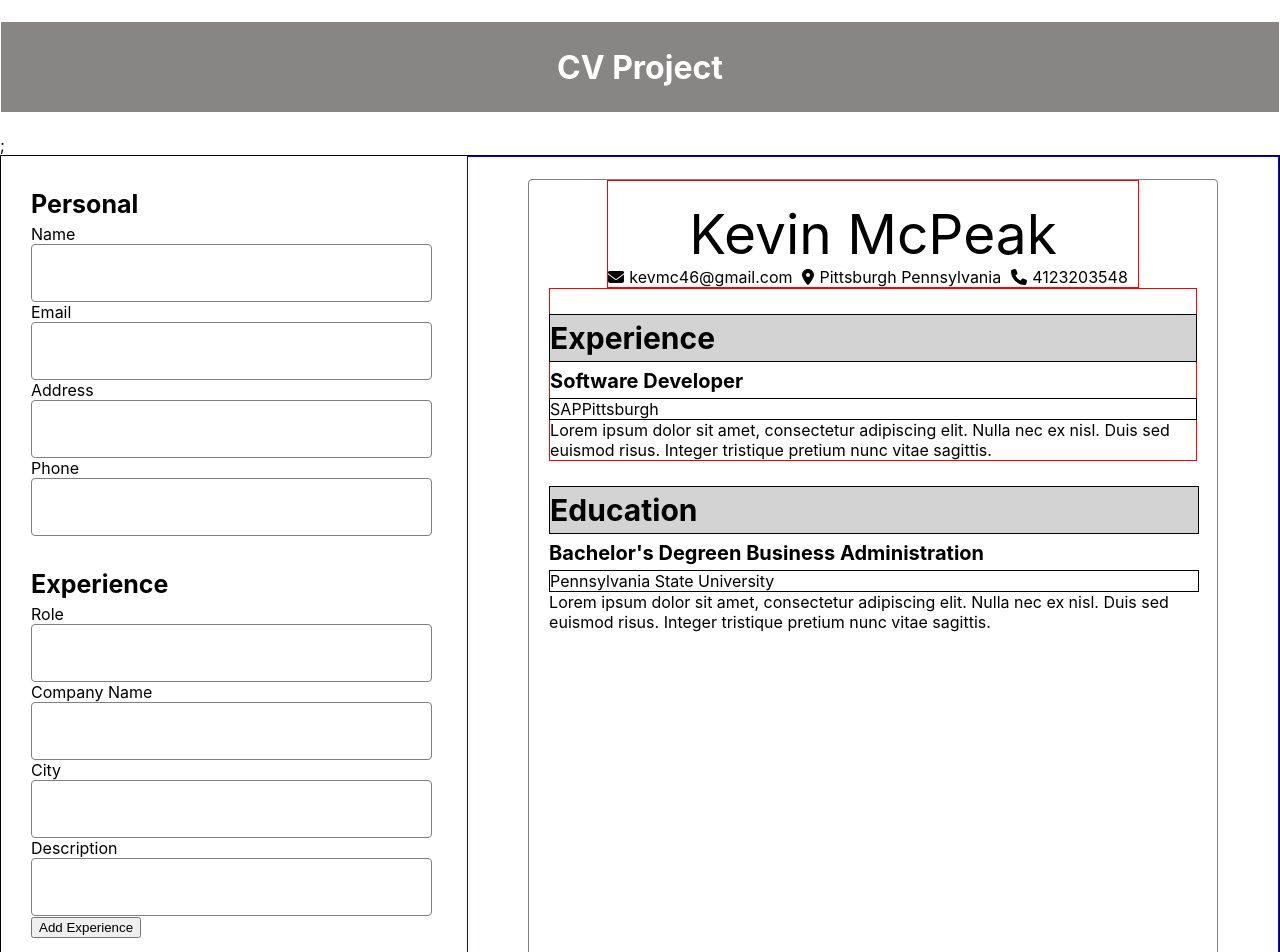
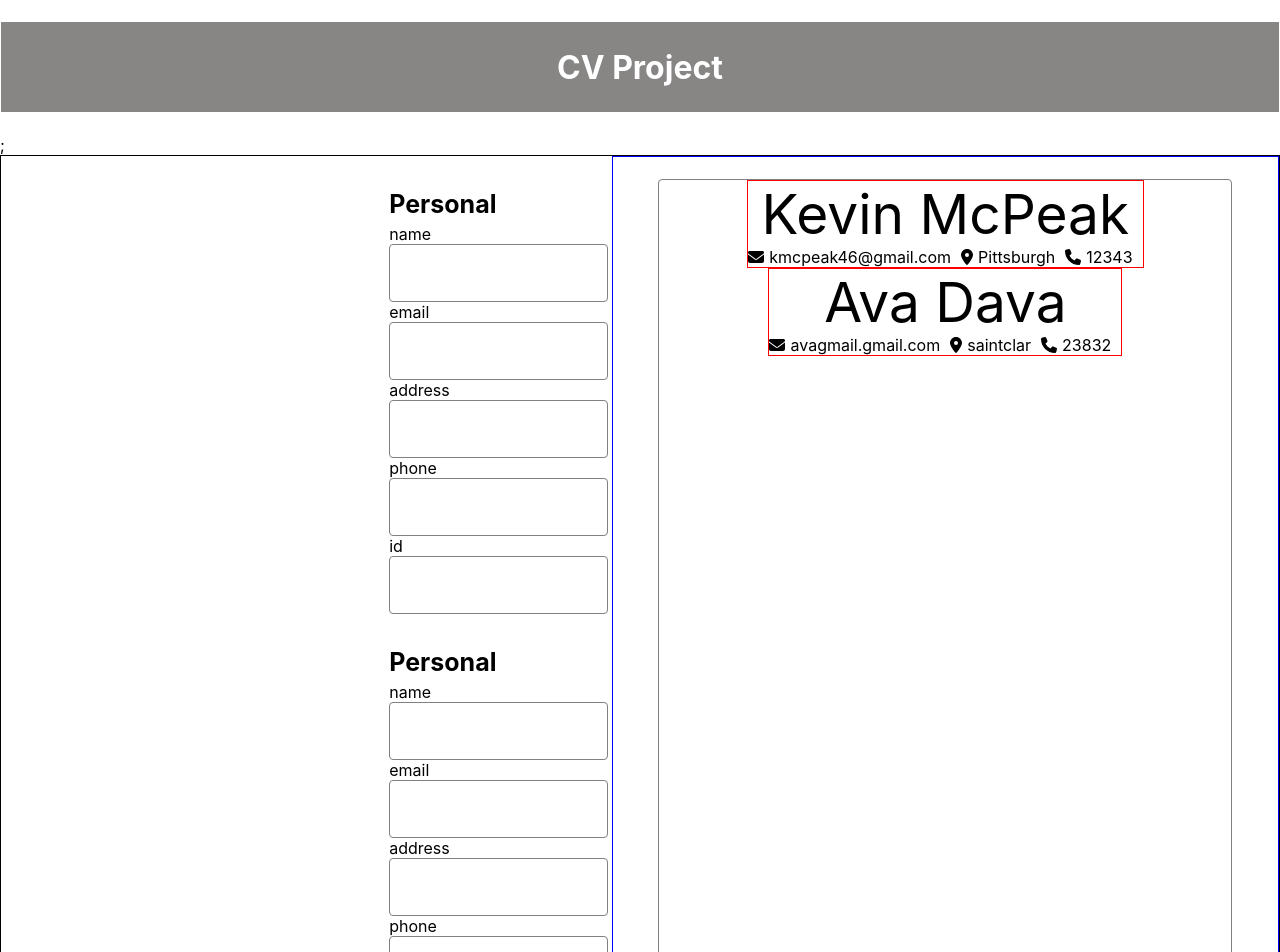
Before and after one commit to kpgh46/coverproject, a React (Create React App) app: page / in a window 1280 px wide. Shown: the top 952 px of the page. Built offline with nearby package versions, Linux system fonts and the light colour scheme.

Commit message:
feature to map entry to preview

```diff
--- a/package.json
+++ b/package.json
@@ -13,6 +13,7 @@
     "react": "^18.1.0",
     "react-dom": "^18.1.0",
     "react-scripts": "5.0.1",
+    "uniqid": "^5.4.0",
     "web-vitals": "^2.1.4"
   },
   "scripts": {
--- a/src/App.js
+++ b/src/App.js
@@ -1,4 +1,5 @@
 import "./App.css";
+import uniqid from "uniqid";
 import React from "react";
 import Entry from "./components/Entry";
 import { FontAwesomeIcon } from "@fortawesome/react-fontawesome";
@@ -7,27 +8,9 @@ import {
 	faPhone,
 	faLocationDot,
 } from "@fortawesome/free-solid-svg-icons";
+import { isContentEditable } from "@testing-library/user-event/dist/utils";
 
 function App() {
-	let [data, setData] = React.useState({
-		name: "Kevin McPeak",
-		email: "kevmc46@gmail.com",
-		address: "Pittsburgh Pennsylvania",
-		phone: "4123203548",
-		role: "Software Developer",
-		company: "SAP",
-		city: "Pittsburgh",
-		university: "Pennsylvania State University",
-		location: "Erie, PA",
-		major: "Bachelor's Degreen Business Administration",
-		minor: "",
-		degree: "",
-		gpa: "",
-		description:
-			"Lorem ipsum dolor sit amet, consectetur adipiscing elit. Nulla nec ex nisl. Duis sed euismod risus. Integer tristique pretium nunc vitae sagittis.",
-	});
-	console.log(data.first);
-
 	const mailIcon = (
 		<FontAwesomeIcon icon={faEnvelope} style={{ marginRight: "5px" }} />
 	);
@@ -38,102 +21,80 @@ function App() {
 		<FontAwesomeIcon icon={faLocationDot} style={{ marginRight: "5px" }} />
 	);
 
-	// let [first, setFirst] = React.useState("");
+	//////////////////////////////////////////////////////
+
+	let [personaldata, setPersonalData] = React.useState([
+		{
+			name: "Kevin McPeak",
+			email: "kmcpeak46@gmail.com",
+			address: "Pittsburgh",
+			phone: "12343",
+			id: uniqid(),
+		},
+		{
+			name: "Ava Dava",
+			email: "avagmail.gmail.com",
+			address: "saintclar",
+			phone: "23832",
+			id: uniqid(),
+		},
+	]);
+
+	let personal = personaldata.map((item) => {
+		return (
+			<section className="preview-personal">
+				<div className="name">{item.name}</div>
+				<div className="contact-info">
+					<div style={{ marginRight: "10px" }}>
+						{mailIcon}
+						{item.email}
+					</div>
+					<div style={{ marginRight: "10px" }}>
+						{locationIcon}
+						{item.address}
+					</div>
+					<div style={{ marginRight: "10px" }}>
+						{phoneIcon}
+						{item.phone}
+					</div>
+				</div>
+			</section>
+		);
+	});
+	console.log(personaldata);
 
 	function updatePreview(event) {
-		setData((prevFormData) => {
-			return {
-				...prevFormData,
-				[event.target.name]: [event.target.value],
-			};
-		});
+		setPersonalData((prevData) =>
+			prevData.map((item) => {
+				return event.target.id === item.id
+					? { ...item, [event.target.name]: event.target.value }
+					: item;
+			})
+		);
 	}
+
+	let personalEntry = personaldata.map((item) => {
+		return (
+			<div>
+				<Entry
+					key={item.id}
+					text={Object.entries(item)}
+					entryHeader="Personal"
+					id={item.id}
+					updatePreview={updatePreview}
+				/>
+			</div>
+		);
+	});
 
 	return (
 		<div>
 			<h1 className="header">CV Project </h1>;
 			<div className="main">
-				<div className="entry">
-					<section className="personal">
-						<Entry
-							updateFirst={updatePreview}
-							entryHeader="Personal"
-							text={["Name", "Email", "Address", "Phone"]}
-						/>
-					</section>
-
-					<section className="experience">
-						<Entry
-							updateFirst={updatePreview}
-							entryHeader="Experience"
-							text={[
-								"Role",
-								"Company Name",
-								"City",
-								"Description",
-							]}
-						/>
-						<button>Add Experience</button>
-					</section>
-
-					<section className="education">
-						<Entry
-							updateFirst={updatePreview}
-							entryHeader="Education"
-							text={[
-								"University",
-								"Location",
-								"Major",
-								"Minor",
-								"Degree",
-								"GPA",
-								"Description",
-							]}
-						/>
-					</section>
-				</div>
-
+				<div className="entry"></div>
+				<div>{personalEntry}</div>
 				<div className="preview">
-					<div className="preview-container">
-						<section className="preview-personal">
-							<br></br>
-							<div className="name">{data.name}</div>
-							<div className="contact-info">
-								<div style={{ marginRight: "10px" }}>
-									{mailIcon}
-									{data.email}
-								</div>
-								<div style={{ marginRight: "10px" }}>
-									{locationIcon}
-									{data.address}
-								</div>
-								<div style={{ marginRight: "10px" }}>
-									{phoneIcon}
-									{data.phone}
-								</div>
-							</div>
-						</section>
-
-						<section className="preview-experience">
-							<h2>Experience</h2>
-							<h3>{data.role}</h3>
-							<div className="details">
-								<div>{data.company}</div>
-								<div>{data.city}</div>
-							</div>
-							<div>{data.description}</div>
-						</section>
-
-						<section className="preview-education">
-							<h2>Education</h2>
-							<h3>{data.major}</h3>
-							<div className="details">
-								<div>{data.university}</div>
-								<div>{data.degree}</div>
-							</div>
-							<div>{data.description}</div>
-						</section>
-					</div>
+					<div className="preview-container">{personal}</div>
 				</div>
 			</div>
 		</div>
--- a/src/components/Entry.js
+++ b/src/components/Entry.js
@@ -1,15 +1,18 @@
 import React from "react";
 
 export default function Entry(props) {
+	console.log(props.id);
+
 	let textInputs = props.text.map((field) => {
 		return (
 			<div>
-				<label for={field}>{field}</label>
+				<label for={field}>{field[0]}</label>
 				<input
-					onChange={props.updateFirst}
-					name={field.split(" ")[0].toLowerCase()}
+					onChange={(event) => props.updatePreview(event)}
+					name={field[0]}
 					type="text"
-					for={field}
+					for={field[1]}
+					id={props.id}
 				></input>
 			</div>
 		);
```
Also changed, not shown: 1 other file (tests, documents, lock files or other folders).
